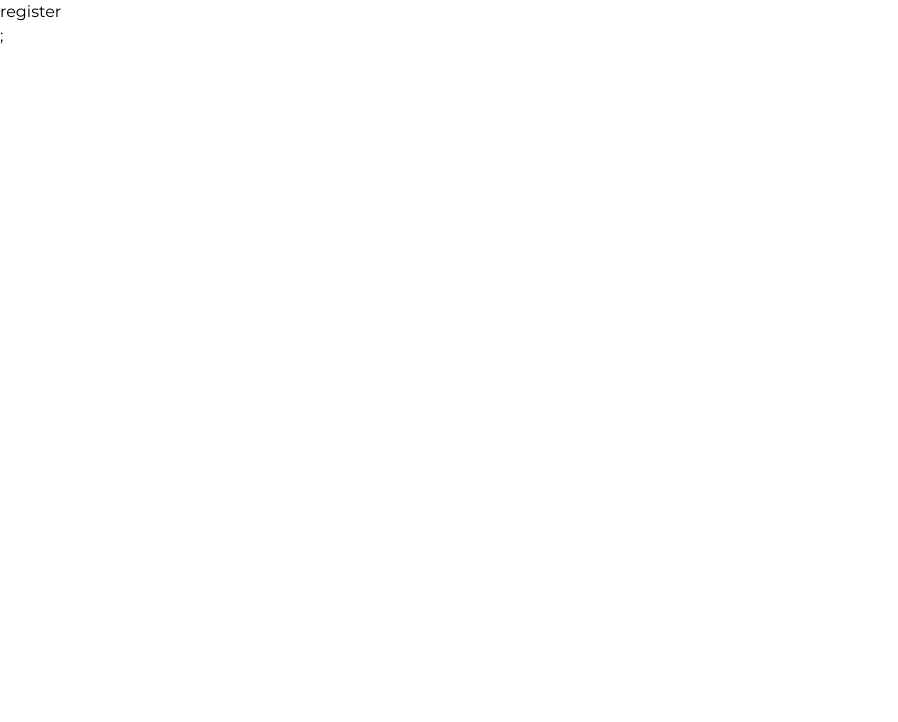
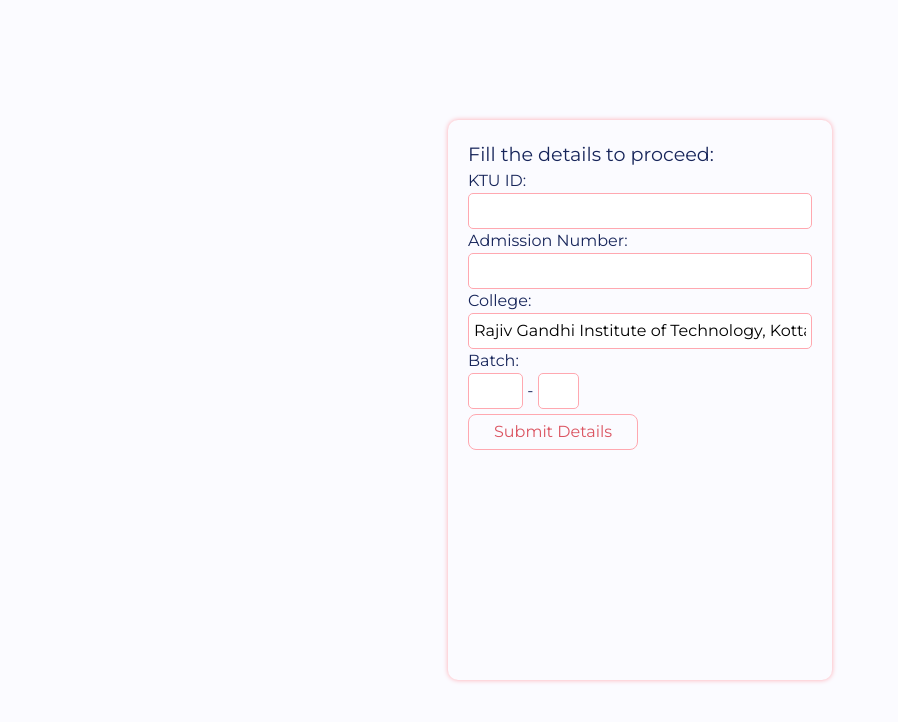
Before and after one commit to alvin1904/skillvine-client, a Next.js app: page /register/details in a window 1280 px wide. Shown: the top 722 px of the page, without its empty margins (0-898 px from the left). Built offline with nearby package versions, Linux system fonts and the light colour scheme.

Commit message:
add: login, register page skeleton

```diff
--- /dev/null
+++ b/src/components/Auth/RegisterComponent.js
@@ -0,0 +1,64 @@
+import React, { useRef } from "react";
+import styles from "@/styles/auth.module.css";
+import { status, useCustomError } from "../ErrorHandler/ErrorContext";
+import RegisterFormComps from "./RegisterFormComps";
+
+export default function RegisterComponent() {
+  const ktuIdRef = useRef(null);
+  const admissionNoRef = useRef(null);
+  const batchStart = useRef(null);
+  const batchEnd = useRef(null);
+  let college = "Rajiv Gandhi Institute of Technology, Kottayam";
+
+  const { throwError } = useCustomError();
+
+  const validateData = () => {
+    if (![10, 11].includes(ktuIdRef.current.value.length)) {
+      throwError("KTU ID must be 10 or 11 characters long", status.WARNING);
+      return false;
+    }
+    if (admissionNoRef.current.value.length !== 9) {
+      throwError("Admission Number must be 9 characters long", status.WARNING);
+      return false;
+    }
+    if (batchStart.current.value.length !== 4) {
+      throwError("Batch Start must be 4 digits long", status.WARNING);
+      return false;
+    }
+    return true;
+  };
+
+  const finalizeData = () => {
+    let temp = {};
+    temp.ktuId = ktuIdRef.current.value;
+    temp.college = college;
+    temp.admissionNumber = admissionNoRef.current.value;
+    temp.batch = `${batchStart.current.value}-${batchEnd.current.value}`;
+    console.log(temp);
+    return temp;
+  };
+
+  const handleSubmit = async (e) => {
+    e.preventDefault();
+    if (!validateData()) return;
+    const data = finalizeData();
+  };
+  return (
+    <form className={styles.login_card} onSubmit={handleSubmit}>
+      <div className={styles.login_card_header}>
+        Fill the details to proceed:
+      </div>
+      <RegisterFormComps
+        ktuIdRef={ktuIdRef}
+        admissionNoRef={admissionNoRef}
+        batchStart={batchStart}
+        batchEnd={batchEnd}
+      />
+      <div className={styles.login_detail_collect}>
+        <button type="submit" className={styles.login_btn}>
+          Submit Details
+        </button>
+      </div>
+    </form>
+  );
+}
--- /dev/null
+++ b/src/components/Auth/RegisterFormComps.js
@@ -0,0 +1,59 @@
+import styles from "@/styles/auth.module.css";
+
+export default function RegisterFormComps({
+  ktuIdRef,
+  admissionNoRef,
+  batchStart,
+  batchEnd,
+}) {
+  const handleChange = () => {
+    if (batchStart.current.value.length === 4) {
+      const ans = (parseInt(batchStart.current.value) + 4) % 100;
+      batchEnd.current.value = ans < 10 ? `0${ans}` : ans;
+    } else batchEnd.current.value = ``;
+  };
+  return (
+    <>
+      <div className={styles.login_detail_collect}>
+        <label>KTU ID:</label>
+        <input type="text" className={styles.login_input} ref={ktuIdRef} />
+      </div>
+      <div className={styles.login_detail_collect}>
+        <label>Admission Number:</label>
+        <input
+          type="text"
+          className={styles.login_input}
+          ref={admissionNoRef}
+        />
+      </div>
+      <div className={styles.login_detail_collect}>
+        <label>College:</label>
+        <input
+          type="text"
+          className={styles.login_input}
+          value={"Rajiv Gandhi Institute of Technology, Kottayam"}
+          readOnly
+        />
+        <div className={styles.login_detail_collect}>
+          <label>Batch:</label>
+          <div>
+            <input
+              type="number"
+              min="0"
+              className={styles.login_input_batch}
+              ref={batchStart}
+              onChange={handleChange}
+            />
+            {" -  "}
+            <input
+              type="text"
+              className={styles.login_input_batch}
+              ref={batchEnd}
+              readOnly
+            />
+          </div>
+        </div>
+      </div>
+    </>
+  );
+}
--- a/src/componentsUser/certificate/DropDown.js
+++ b/src/components/DropDown.js
@@ -1,4 +1,4 @@
-import React, { useState } from "react";
+import React, { useEffect, useState } from "react";
 
 export default function DropDown({ array, defaultText, ulRef }) {
   const [optionSelected, setOptionSelected] = useState(defaultText);
--- a/src/componentsUser/certificate/RightAdd.js
+++ b/src/componentsUser/certificate/RightAdd.js
@@ -1,6 +1,6 @@
 import React, { useRef } from "react";
-import DropDown from "./DropDown";
 import styles from "@/styles/student/AddCertificate.module.css";
+import DropDown from "@/components/DropDown";
 
 export default function RightAdd() {
   const ref1 = useRef(null);
--- a/src/constants/data.js
+++ b/src/constants/data.js
@@ -4,15 +4,20 @@ import {
   MdLibraryBooks,
   MdContacts,
 } from "react-icons/md";
+import { GoSignOut } from "react-icons/go";
 
 export const studentNavbar = [
   { icon: MdHome, page: "/student/dashboard" },
   { icon: MdLibraryBooks, page: "/student/certificates" },
   { icon: MdLibraryAdd, page: "/student/certificates/add" },
   { icon: MdContacts, page: "/student/profile" },
+  { icon: GoSignOut, page: "/login" },
 ];
 
 export const SelectMode = {
   BATCH: "batch",
   STUDENT: "student",
 };
+
+// LOGIN PAGE
+export const loginOptions = ["Login as a student", "Login as a teacher"];
--- a/src/pages/index.js
+++ b/src/pages/index.js
@@ -18,6 +18,10 @@ export default function Home() {
     {
       text: "Login",
       link: "/login",
+    },
+    {
+      text: "Register details",
+      link: "/register/details",
     },
   ];
   return (
--- a/src/pages/login/index.js
+++ b/src/pages/login/index.js
@@ -1,4 +1,4 @@
-"use client";
+"use client"
 
 import React from "react";
 import LoginComponent from "@/components/Auth/LoginComponent";
--- a/src/pages/register/details.js
+++ b/src/pages/register/details.js
@@ -1,9 +1,13 @@
-"use client"
+"use client";
 
-import React from 'react'
+import React from "react";
+import RegisterComponent from "@/components/Auth/RegisterComponent";
+import styles from "@/styles/auth.module.css";
 
 export default function details() {
   return (
-    <div>register</div>
-  )
+    <div className={styles.login_bg}>
+      <RegisterComponent />
+    </div>
+  );
 }
--- a/src/styles/auth.module.css
+++ b/src/styles/auth.module.css
@@ -11,7 +11,46 @@
   background-color: var(--clr-light);
   box-shadow: var(--clr-primary-300) 0px 0px 5px;
   height: 70%;
-  width: 28%;
+  width: 30%;
   border-radius: 10px;
   padding: 20px;
 }
+@media (max-width: 768px) {
+  .login_card {
+    width: 90%;
+  }
+}
+.login_card_header {
+  font-size: 1.2rem;
+}
+.login_input {
+  width: 100%;
+  padding: 5px;
+  border: 1px solid var(--clr-primary-300);
+  border-radius: 5px;
+}
+.login_input_batch {
+  width: 16%;
+  padding: 5px;
+  border: 1px solid var(--clr-primary-300);
+  border-radius: 5px;
+}
+.login_detail_collect > div > input:nth-child(2) {
+  width: 12%;
+}
+.login_btn {
+  background-color: var(--clr-light);
+  color: var(--clr-primary-400);
+  border: 1px solid var(--clr-primary-300);
+  padding: 5px 25px;
+  margin: 5px 0px;
+  border-radius: 8px;
+  transition: 250ms all ease;
+}
+.login_btn:hover {
+  color: var(--clr-light);
+  background-color: var(--clr-primary-400);
+}
+.login_btn:hover > .login_btn_section > svg > path {
+  fill: white;
+}
```
Also changed, not shown: src/components/Auth/LoginComponent.js (+31 -2 lines).
